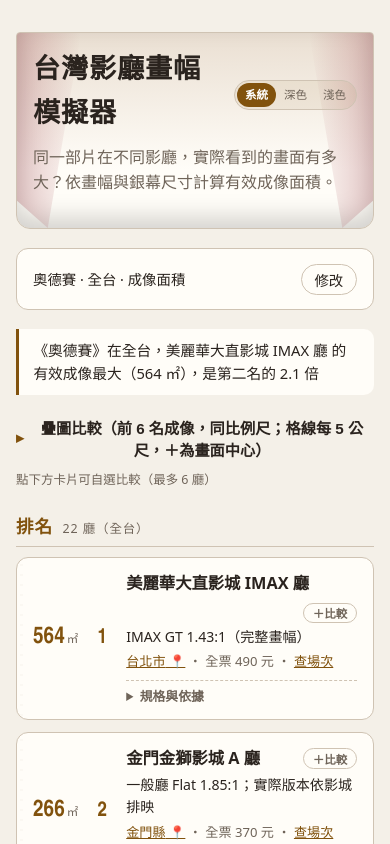
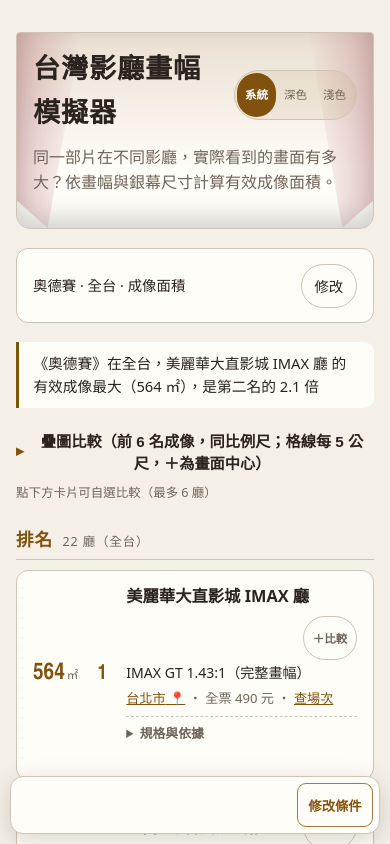
Before and after one commit to cowton0627/taiwan-theater, a React (Vite) app: page / in a window 390 px wide. Shown: the top 844 px of the page. Built offline with nearby package versions, Linux system fonts and the light colour scheme.

Commit message:
重構手機版操作流程

```diff
--- a/src/App.tsx
+++ b/src/App.tsx
@@ -339,6 +339,12 @@ function ScreenXGuide({
                     <GuideField label="投影" field={entry.projection} />
                     <GuideField label="音效" field={entry.audio} />
                   </dl>
+                  {entry.priceNotes && (
+                    <p className="evidence-note">
+                      <strong>票價說明：</strong>
+                      {entry.priceNotes}
+                    </p>
+                  )}
                   {entry.notes && <p className="evidence-note">{entry.notes}</p>}
                   {entry.reviews?.map((review, index) => (
                     <p className="community-line" key={index}>
@@ -498,6 +504,12 @@ function UnsizedScreenCard({
               <ProvenanceTag screen={s} field="price" />
             </SpecField>
           </dl>
+          {s.priceNotes && (
+            <p className="evidence-note">
+              <strong>票價說明：</strong>
+              {s.priceNotes}
+            </p>
+          )}
           <p className="evidence-note">
             查證狀態：銀幕尺寸尚無可核對資料
             {s.notes && ` ・ ${s.notes}`}
@@ -535,17 +547,21 @@ function OverlayCompare({
   selected,
   onClear,
   listResorted,
+  open,
+  onOpenChange,
 }: {
   fits: FitResult[];
   selected: FitResult[];
   onClear: () => void;
   /** 下方列表以音效層級／綜合評比重排——疊圖需自我聲明固定按面積 */
   listResorted: boolean;
+  open: boolean;
+  onOpenChange: (open: boolean) => void;
 }) {
-  /** 行動版預設收合（U-1：首屏讓位給決策摘要與第一張卡） */
-  const [open, setOpen] = useState(() => !window.matchMedia('(max-width: 640px)').matches);
-  /** 圖例 hover 中的項目——對應線框高亮、其餘淡出（色弱輔助之一，另有線框序號） */
+  /** 滑鼠／鍵盤暫時高亮；點按則鎖定，讓觸控裝置不依賴 hover。 */
   const [hovered, setHovered] = useState<number | null>(null);
+  const [pinned, setPinned] = useState<number | null>(null);
+  const highlighted = hovered ?? pinned;
   const comparing = selected.length > 0;
   const top = (comparing ? selected : fits).slice(0, 6);
   if (top.length === 0) return null;
@@ -570,11 +586,11 @@ function OverlayCompare({
     if (d > 0) gridYs.push(cy - d);
   }
   return (
-    <section className="overlay-section">
+    <section className="overlay-section" id="overlay-compare">
       <div className="overlay-head">
         <button
           className="overlay-toggle"
-          onClick={() => setOpen((v) => !v)}
+          onClick={() => onOpenChange(!open)}
           aria-expanded={open}
         >
           <span className={open ? 'caret open' : 'caret'}>▸</span>
@@ -624,7 +640,7 @@ function OverlayCompare({
                 const x = (width - w) / 2;
                 const y = (height - h) / 2;
                 const stateClass =
-                  hovered === null ? '' : hovered === i ? ' hot' : ' dim';
+                  highlighted === null ? '' : highlighted === i ? ' hot' : ' dim';
                 const lead = i === 0 ? ' lead' : '';
                 return (
                   <g key={f.screen.id} className={`overlay-item${lead}${stateClass}`}>
@@ -671,13 +687,20 @@ function OverlayCompare({
           </svg>
           <ul className="overlay-legend">
             {top.map((f, i) => (
-              <li
-                key={f.screen.id}
-                onMouseEnter={() => setHovered(i)}
-                onMouseLeave={() => setHovered(null)}
-              >
-                <span className={`swatch swatch-${i}`} />
-                {i + 1}. {f.screen.name}（{f.imageAreaM2.toFixed(0)} ㎡）
+              <li key={f.screen.id}>
+                <button
+                  type="button"
+                  aria-pressed={pinned === i}
+                  className={highlighted === i ? 'active' : ''}
+                  onMouseEnter={() => setHovered(i)}
+                  onMouseLeave={() => setHovered(null)}
+                  onFocus={() => setHovered(i)}
+                  onBlur={() => setHovered(null)}
+                  onClick={() => setPinned((current) => (current === i ? null : i))}
+                >
+                  <span className={`swatch swatch-${i}`} />
+                  {i + 1}. {f.screen.name}（{f.imageAreaM2.toFixed(0)} ㎡）
+                </button>
               </li>
             ))}
           </ul>
@@ -706,6 +729,10 @@ export default function App() {
   });
   /** 行動版控制列：選完收成一行摘要（U-1／UI-REVIEW P0-2）；桌面恆展開 */
   const [controlsOpen, setControlsOpen] = useState(
+    () => !window.matchMedia('(max-width: 640px)').matches,
+  );
+  /** 疊圖開關由 App 管理，手機快速操作列才能直接開啟並捲回比較區。 */
+  const [overlayOpen, setOverlayOpen] = useState(
     () => !window.matchMedia('(max-width: 640px)').matches,
   );
   /** 短暫回饋訊息（如自選達上限） */
@@ -1013,6 +1040,27 @@ export default function App() {
     });
   };
 
+  const scrollToSection = (id: string) => {
+    window.requestAnimationFrame(() => {
+      document.getElementById(id)?.scrollIntoView({ behavior: 'smooth', block: 'start' });
+    });
+  };
+
+  const openMobileControls = () => {
+    setControlsOpen(true);
+    scrollToSection('controls');
+  };
+
+  const showMobileResults = () => {
+    setControlsOpen(false);
+    scrollToSection('results-start');
+  };
+
+  const showMobileCompare = () => {
+    setOverlayOpen(true);
+    scrollToSection('overlay-compare');
+  };
+
   const displayRanked: Array<FitResult | Screen> =
     sortMode === 'audio'
       ? audioRanked.map((s) => fitMap.get(s.id) ?? s)
@@ -1048,7 +1096,7 @@ export default function App() {
         </p>
       </header>
 
-      <section className="controls">
+      <section className="controls" id="controls">
         {!controlsOpen && (
           <div className="controls-summary">
             <span>
@@ -1061,13 +1109,16 @@ export default function App() {
               · {sortMode === 'area' ? '成像面積' : sortMode === 'audio' ? '音效層級' : '綜合評比'}
               {chains.size + activeCities.size > 0 && `（＋${chains.size + activeCities.size} 篩選）`}
             </span>
-            <button className="chip" onClick={() => setControlsOpen(true)}>
+            <button className="chip" onClick={openMobileControls}>
               修改
             </button>
           </div>
         )}
         {controlsOpen && (
           <>
+        <button className="controls-view-results controls-view-results-top" onClick={showMobileResults}>
+          查看結果 ↓
+        </button>
         <div className="control-group">
           <span className="control-label">2026 精選</span>
           {featured2026Films.map((f) => (
@@ -1272,13 +1323,14 @@ export default function App() {
             ))}
           </div>
         )}
-        <button className="controls-collapse" onClick={() => setControlsOpen(false)}>
-          收合條件 ▲
+        <button className="controls-collapse" onClick={showMobileResults}>
+          查看結果 ↓
         </button>
           </>
         )}
       </section>
 
+      <div id="results-start" className="results-start-anchor" />
       {insight && <p className="insight">{insight}</p>}
 
       {film && screenXRelease && (
@@ -1295,6 +1347,8 @@ export default function App() {
         selected={selectedFits}
         onClear={() => setSelected(new Set())}
         listResorted={sortMode !== 'area'}
+        open={overlayOpen}
+        onOpenChange={setOverlayOpen}
       />
 
       {pool.length === 0 && (
@@ -1440,6 +1494,12 @@ export default function App() {
 	                        <ProvenanceTag screen={fit.screen} field="price" />
 	                      </SpecField>
 	                    </dl>
+	                    {fit.screen.priceNotes && (
+	                      <p className="evidence-note">
+	                        <strong>票價說明：</strong>
+	                        {fit.screen.priceNotes}
+	                      </p>
+	                    )}
 	                    <p className="dims">
 	                      銀幕 {fit.screen.widthM}×{fit.screen.heightM}m ・ 成像{' '}
 	                      {fit.imageWidthM.toFixed(1)}×{fit.imageHeightM.toFixed(1)}m ・ 銀幕利用率{' '}
@@ -1583,6 +1643,25 @@ export default function App() {
         </div>
       )}
 
+      {!controlsOpen && (
+        <nav className="mobile-action-dock" aria-label="手機快速操作">
+          {selected.size > 0 && <span className="mobile-selection-count">已選 {selected.size}／6</span>}
+          {selected.size > 0 && (
+            <>
+              <button type="button" className="mobile-compare-action" onClick={showMobileCompare}>
+                查看比較
+              </button>
+              <button type="button" onClick={() => setSelected(new Set())}>
+                清除
+              </button>
+            </>
+          )}
+          <button type="button" className="mobile-controls-action" onClick={openMobileControls}>
+            修改條件
+          </button>
+        </nav>
+      )}
+
       <footer>
         <p>
           本站不含即時場次——各廳是否排映特定影片與格式，請以影城官網為準。
--- a/src/index.css
+++ b/src/index.css
@@ -288,9 +288,29 @@ main {
   cursor: pointer;
 }
 
+.controls-view-results {
+  display: none;
+}
+
 @media (max-width: 640px) {
   .controls-collapse {
     display: block;
+  }
+
+  .controls-view-results-top {
+    display: block;
+    position: sticky;
+    top: 0.45rem;
+    z-index: 4;
+    width: 100%;
+    min-height: 44px;
+    margin-bottom: 0.65rem;
+    border: 1px solid var(--accent-dim);
+    border-radius: 9px;
+    background: var(--panel);
+    color: var(--accent);
+    font-weight: 700;
+    box-shadow: 0 3px 12px var(--shadow);
   }
 }
 
@@ -507,10 +527,24 @@ main {
   color: var(--muted);
 }
 
-.overlay-legend li {
+.overlay-legend button {
   display: flex;
   align-items: center;
   gap: 0.35rem;
+  border: 1px solid transparent;
+  border-radius: 7px;
+  padding: 0.25rem 0.4rem;
+  background: transparent;
+  color: inherit;
+  font: inherit;
+  text-align: left;
+  cursor: pointer;
+}
+
+.overlay-legend button.active {
+  color: var(--text);
+  border-color: var(--border);
+  background: var(--panel-hover);
 }
 
 .swatch {
@@ -834,6 +868,10 @@ main {
   font-size: 0.85rem;
   box-shadow: 0 4px 18px var(--shadow);
   z-index: 10;
+}
+
+.mobile-action-dock {
+  display: none;
 }
 
 .ranking {
@@ -1214,6 +1252,92 @@ footer {
 
 }
 
+@media (max-width: 640px) {
+  main {
+    padding-bottom: calc(5.5rem + env(safe-area-inset-bottom));
+  }
+
+  .chip,
+  .theme-option,
+  .controls-collapse,
+  .overlay-toggle,
+  .overlay-clear,
+  .overlay-legend button,
+  .compare-pill,
+  .evidence-fold > summary,
+  .sources-fold summary {
+    min-height: 44px;
+  }
+
+  .controls-collapse {
+    padding-block: 0.65rem;
+  }
+
+  .overlay-legend {
+    gap: 0.2rem;
+  }
+
+  .overlay-legend li {
+    width: 100%;
+  }
+
+  .overlay-legend button {
+    width: 100%;
+  }
+
+  .mobile-action-dock {
+    position: fixed;
+    z-index: 20;
+    left: max(0.65rem, env(safe-area-inset-left));
+    right: max(0.65rem, env(safe-area-inset-right));
+    bottom: max(0.65rem, env(safe-area-inset-bottom));
+    display: flex;
+    align-items: center;
+    justify-content: flex-end;
+    gap: 0.35rem;
+    min-height: 54px;
+    padding: 0.35rem;
+    border: 1px solid var(--border);
+    border-radius: 13px;
+    background: var(--panel);
+    box-shadow: 0 6px 24px var(--shadow);
+  }
+
+  .mobile-action-dock button {
+    min-height: 44px;
+    padding: 0.45rem 0.65rem;
+    border: 1px solid var(--border);
+    border-radius: 9px;
+    background: transparent;
+    color: var(--text);
+    font-weight: 650;
+  }
+
+  .mobile-action-dock .mobile-compare-action,
+  .mobile-action-dock .mobile-controls-action {
+    border-color: var(--accent-dim);
+    color: var(--accent);
+  }
+
+  .mobile-selection-count {
+    margin-right: auto;
+    padding-left: 0.35rem;
+    color: var(--muted);
+    font-size: 0.78rem;
+    white-space: nowrap;
+  }
+
+  .toast {
+    bottom: calc(5rem + env(safe-area-inset-bottom));
+  }
+
+  .results-start-anchor,
+  #controls,
+  #overlay-compare {
+    scroll-margin-top: 0.6rem;
+  }
+}
+
 /* 資料來源與查證展開區（roadmap 33） */
 .sources-fold {
   margin-top: 0.5rem;
```
Also changed, not shown: 1 other file (tests, documents, lock files or other folders).
